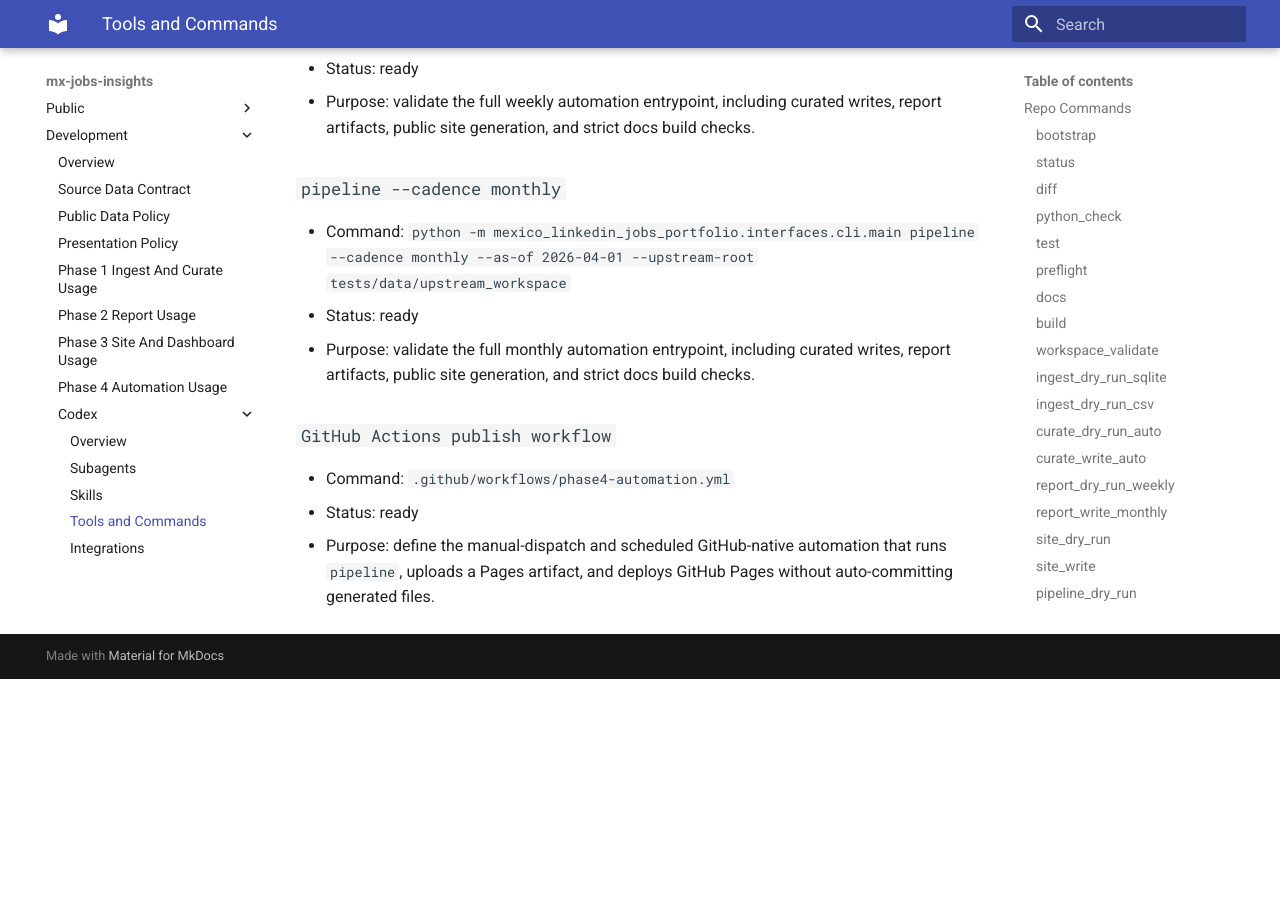
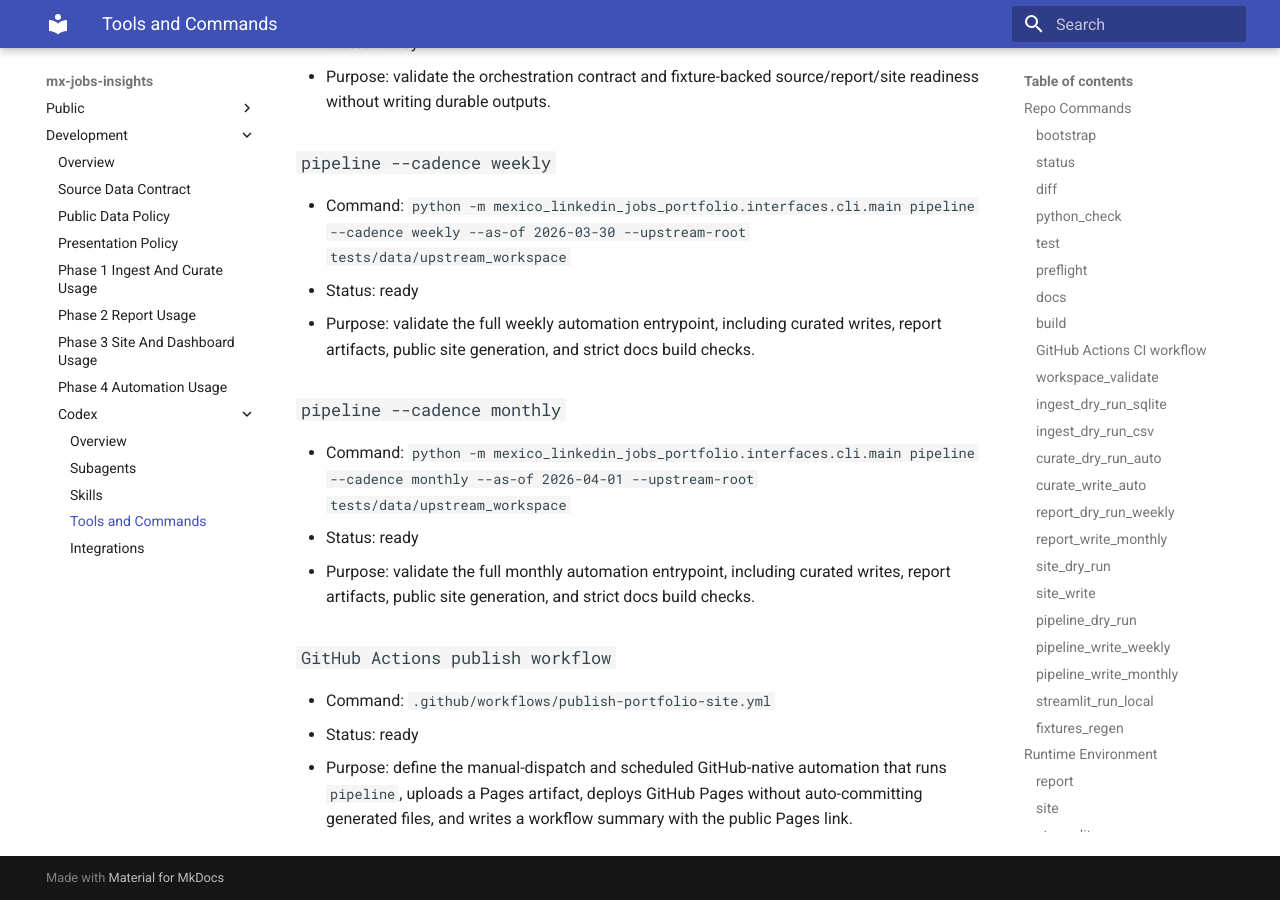
Before and after one commit to ricardogr07/mx-jobs-insights, an MkDocs documentation site: the page built from docs/codex/tools-and-commands.md, in a window 1280 px wide and 900 px high, scrolled down 10057 px. Built offline with MkDocs 1.6.1 and Material for MkDocs 9.7.7, drawn with Linux system fonts in a browser that asks for light colours; before the commit the page ends 10736 px from its top, so only the background shows below that; some of the changed text lies outside the part shown.

Commit message:
docs: refresh repo overview and workflow references

```diff
--- a/docs/codex/tools-and-commands.md
+++ b/docs/codex/tools-and-commands.md
@@ -42,6 +42,11 @@
 ### `build`
 - Command: `python -m build --no-isolation`
 - Purpose: build the package from the current working tree.
+- Status: `ready`
+
+### `GitHub Actions CI workflow`
+- Command: `.github/workflows/ci.yml`
+- Purpose: run the minimal green gate on GitHub push and pull-request events with Ruff, pytest, strict MkDocs, package build validation, and a workflow summary that links to the public site.
 - Status: `ready`
 
 ### `workspace_validate`
@@ -246,6 +251,6 @@
 - Purpose: validate the full monthly automation entrypoint, including curated writes, report artifacts, public site generation, and strict docs build checks.
 
 ### `GitHub Actions publish workflow`
-- Command: `.github/workflows/phase4-automation.yml`
+- Command: `.github/workflows/publish-portfolio-site.yml`
 - Status: ready
-- Purpose: define the manual-dispatch and scheduled GitHub-native automation that runs `pipeline`, uploads a Pages artifact, and deploys GitHub Pages without auto-committing generated files.
+- Purpose: define the manual-dispatch and scheduled GitHub-native automation that runs `pipeline`, uploads a Pages artifact, deploys GitHub Pages without auto-committing generated files, and writes a workflow summary with the public Pages link.
```
Also changed, not shown: README.md (+53 -15 lines).
